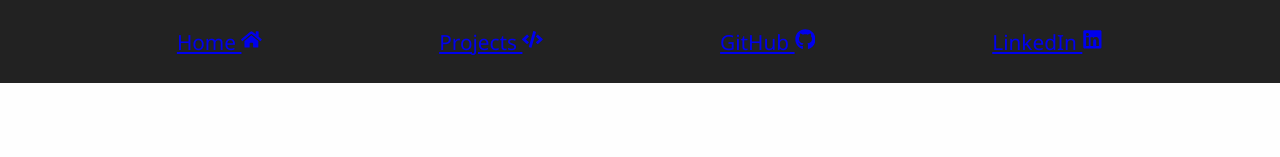
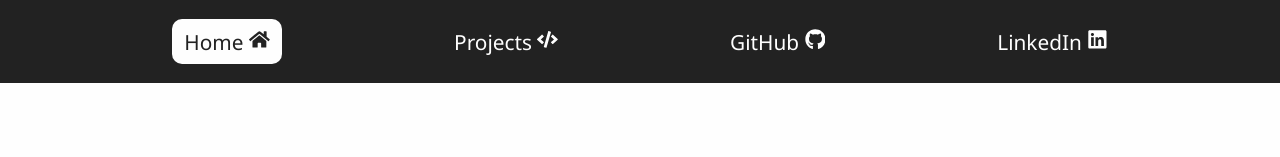
Before and after one commit to gcpearse/portfolio, a React (Vite) app: page / in a window 1280 px wide. In both pictures the pointer is over the item "Home". Shown: the top 157 px of the page. Built offline with nearby package versions, Linux system fonts and the light colour scheme.

Commit message:
styling update

```diff
--- a/src/App.css
+++ b/src/App.css
@@ -5,6 +5,11 @@
 }
 
 /* Nav || */
+
+.sidebar>ul>li {
+  cursor: pointer;
+  transition: 0.8s;
+}
 
 @media only screen and (max-width: 600px) {
   .sidebar {
@@ -33,6 +38,13 @@
   .sidebar ul li {
     padding-left: 20%;
     list-style: none;
+  }
+
+  .sidebar>ul>li:hover {
+    padding-top: 0.5em;
+    padding-bottom: 0.5em;
+    background: #FEFEFE;
+    color: #222222;
   }
 
   .menu-icon {
@@ -64,11 +76,19 @@
     display: flex;
     flex-direction: row;
     justify-content: space-evenly;
+    align-items: center;
     width: 100%;
   }
 
   .sidebar ul li {
     list-style: none;
+  }
+
+  .sidebar>ul>li:hover {
+    border-radius: 10px;
+    padding: 0.4em 0.6em;
+    background: #FEFEFE;
+    color: #222222;
   }
 
   .menu-icon {
--- a/src/index.css
+++ b/src/index.css
@@ -9,6 +9,11 @@
   color: #222222;
 }
 
+a {
+  text-decoration: none;
+  color: inherit;
+}
+
 button {
   cursor: pointer;
 }
```
